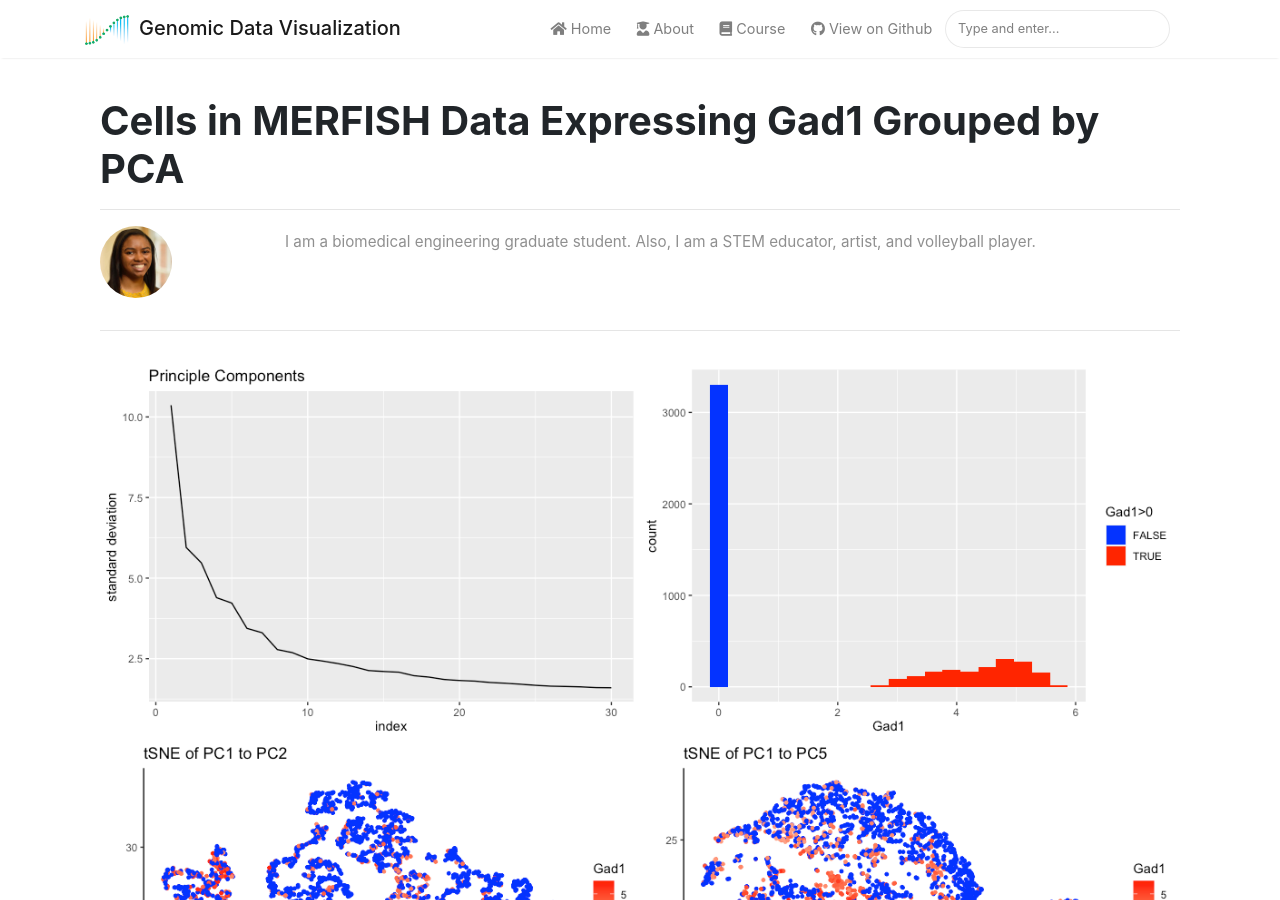
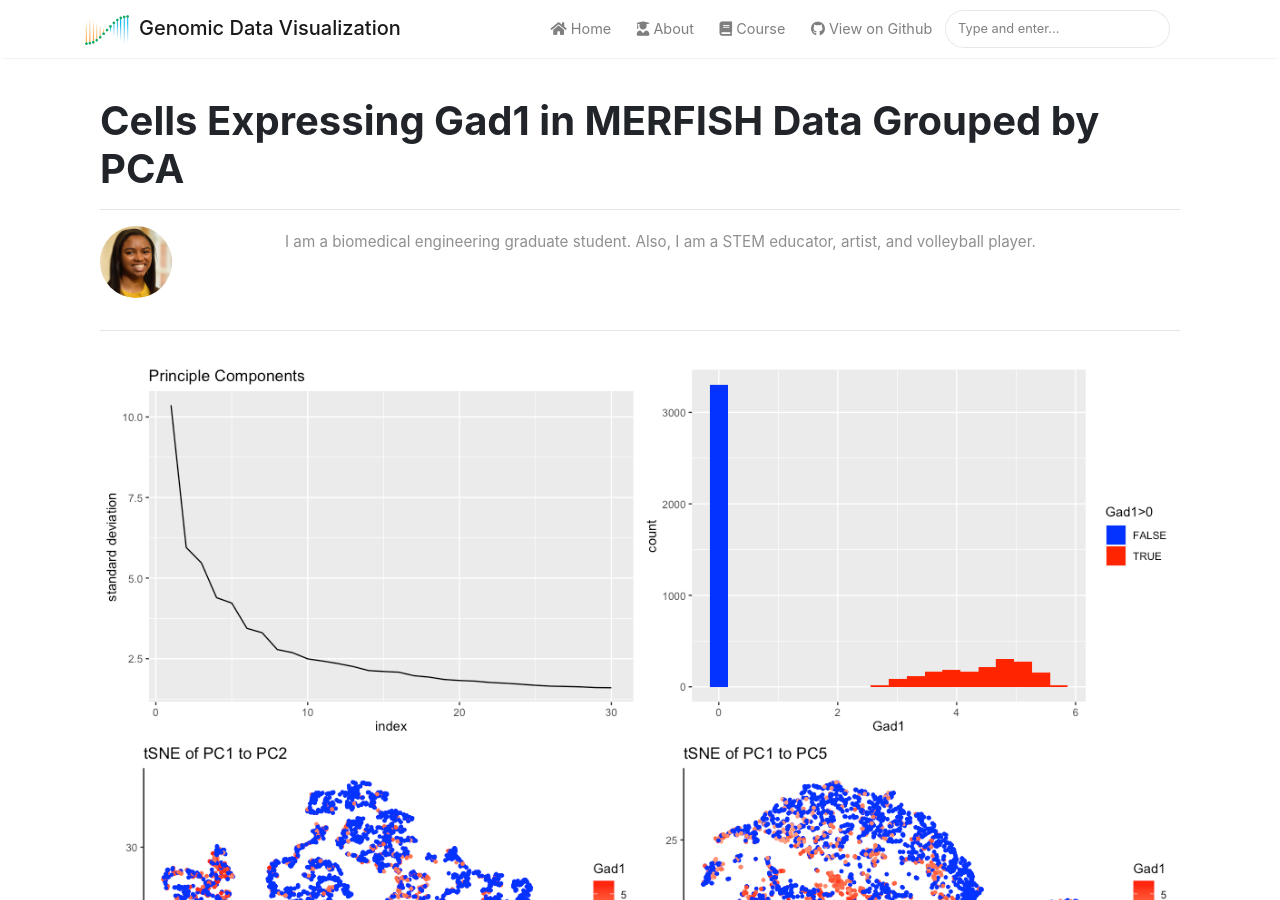
Before and after one commit to JEFworks-Lab/genomic-data-visualization-2022, a Jekyll site: the page built from _posts/2022-02-12-kclifto2.md, in a window 1280 px wide and 900 px high. Built offline with Jekyll 4.4.1, drawn with Linux system fonts in a browser that asks for light colours; nearby versions of some CDN libraries; comment, search, counter and statistics services are not loaded.

```diff
--- a/_posts/2022-02-12-kclifto2.md
+++ b/_posts/2022-02-12-kclifto2.md
@@ -1,6 +1,6 @@
 ---
 layout: post
-title:  "Cells in MERFISH Data Expressing Gad1 Grouped by PCA"
+title:  "Cells Expressing Gad1 in MERFISH Data Grouped by PCA"
 author: Kalen C
 jhed: kclifto2
 categories: [ HW3 ]
```
